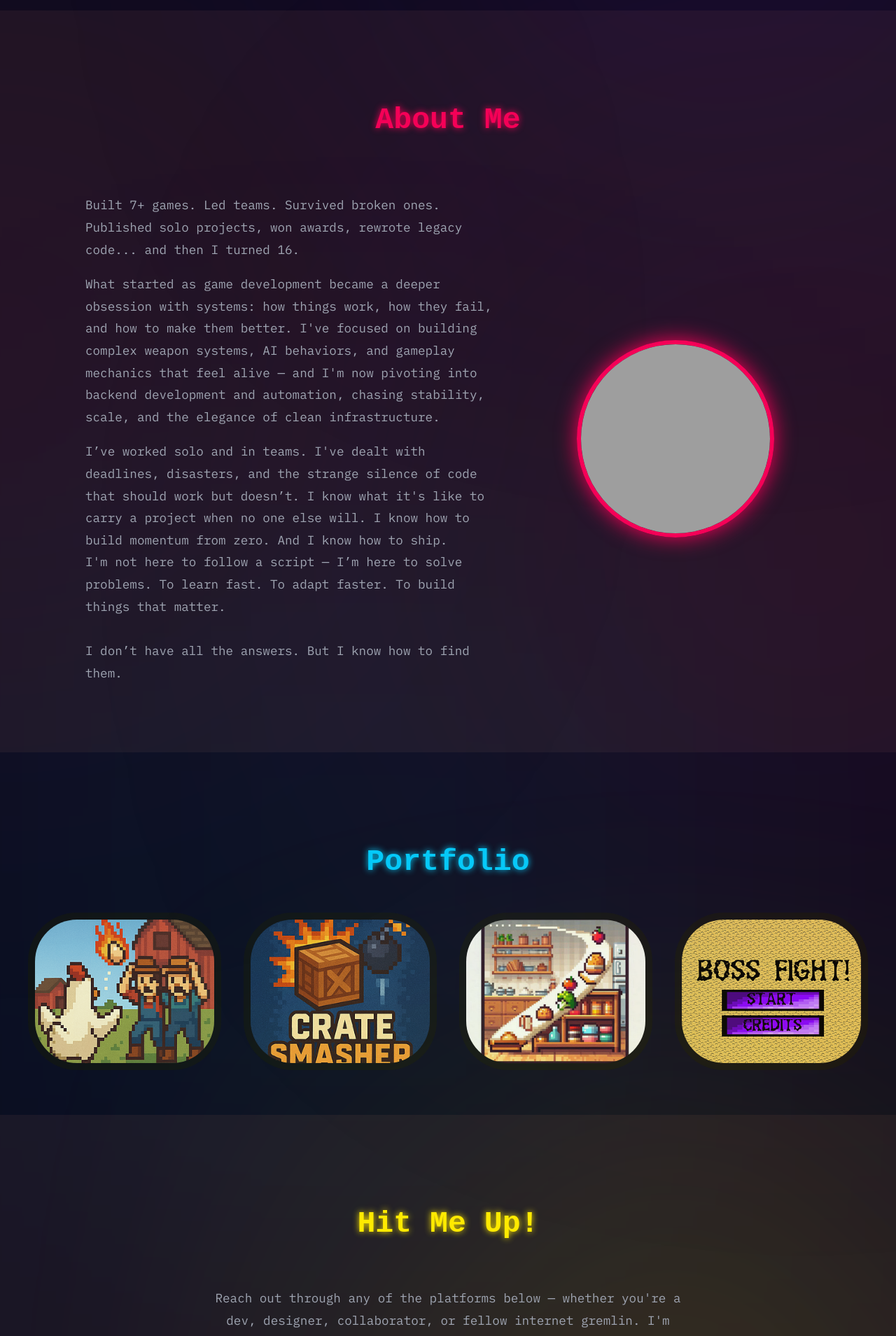
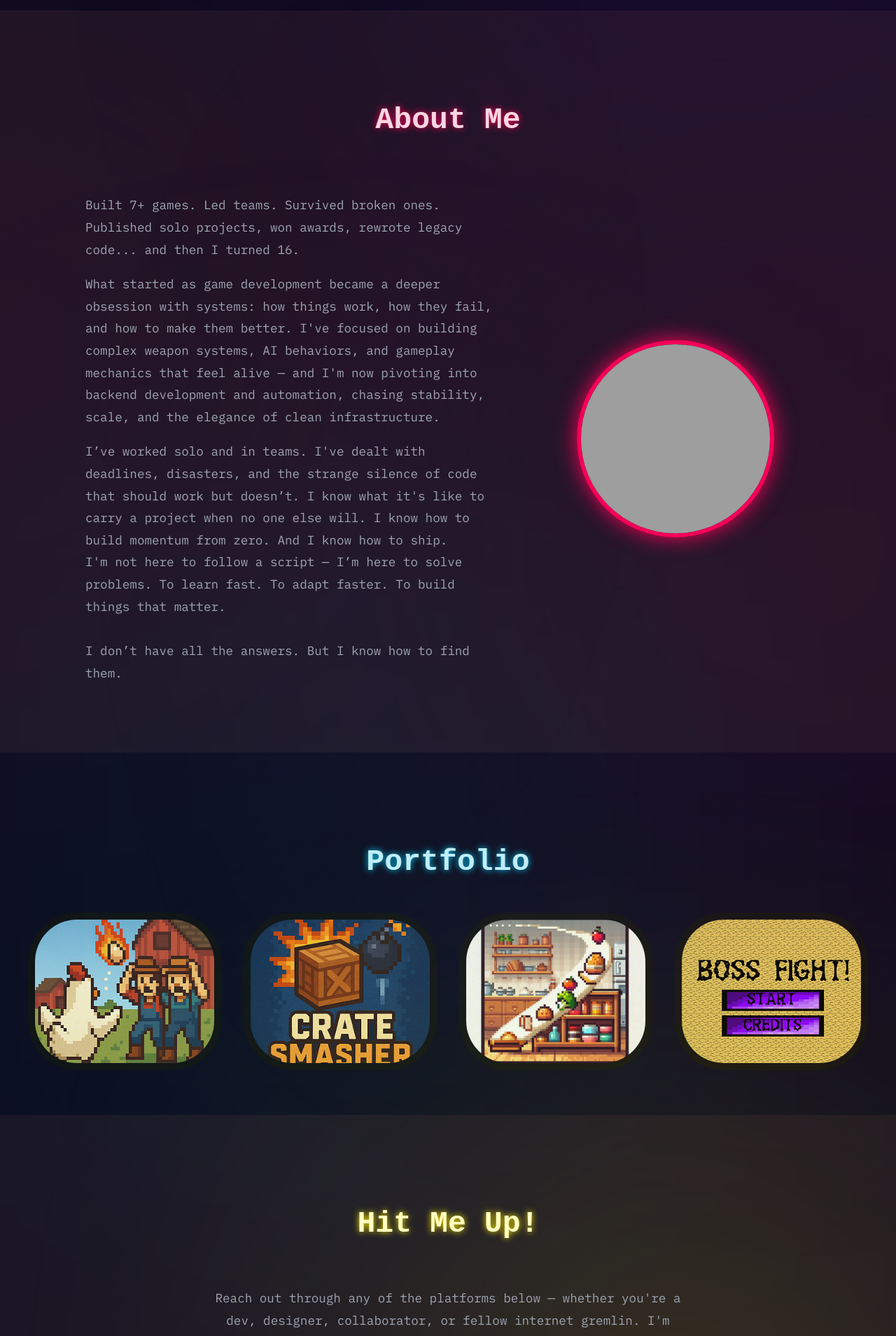
Before and after one commit to Myst1cS04p/Me, a Jekyll site: the page built from index.md, in a window 1280 px wide. Shown: the part 626-2535 px from the top of the page at 70% size. Built offline with Jekyll 4.4.1, drawn with Linux system fonts in a browser that asks for light colours; some web fonts are replaced; grey boxes are pictures that could not be loaded.

Commit message:
Glow text fix

```diff
--- a/_sass/_about.scss
+++ b/_sass/_about.scss
@@ -14,7 +14,7 @@
 
 .about-heading {
   font-size: 2.7rem;
-  color: var(--color-red);
+  color: var(--bright-red);
   text-shadow: 0 0 10px var(--color-red);
   font-family: 'Edit Undo BRK', monospace;
 }
--- a/_sass/_contact.scss
+++ b/_sass/_contact.scss
@@ -14,7 +14,7 @@
 
 .contact-heading {
     font-size: 2.7rem;
-    color: var(--color-yellow);
+    color: var(--bright-yellow);
     text-shadow: 0 0 10px var(--color-yellow);
     font-family: 'Edit Undo BRK', monospace;
 }
--- a/_sass/_portfolio.scss
+++ b/_sass/_portfolio.scss
@@ -17,7 +17,7 @@
 
 .portfolio-heading {
   font-size: 2.7rem;
-  color: var(--color-blue);
+  color: var(--bright-blue);
   text-shadow: 0 0 10px var(--color-blue);
   font-family: 'Edit Undo BRK', monospace;
 }
--- a/assets/css/main.scss
+++ b/assets/css/main.scss
@@ -12,17 +12,22 @@
     --color-black: #1A1A2E;
     --color-purple: #5D09E4;
 
+    --bright-yellow: #FFFFC2; // pale yellow-white
+    --bright-red: #FFD6E3;    // pinkish white
+    --bright-blue: #C9F6FF;   // icy blue-white
+
     --bg-color: #1B1524;
     --second-bg-color: #281F34;
     --text-color: #9FA5B2;
+
     --glow-purple: rgba(160, 32, 240, 0.35);
     --glow-purple-low: rgba(160, 32, 240, 0.15);
     --glow-purple-mid: rgba(160, 32, 240, 0.25);
-
     --glow-red: rgba(245, 0, 87, 0.25);
     --glow-red-low: rgba(245, 0, 87, 0.15);
+    --glow-blue-low: rgba(0, 207, 255, 0.15);
 
-    --glow-blue-low: rgba(0, 207, 255, 0.15);
+
 }
 
 @import 'fonts';
--- a/js/modal.js
+++ b/js/modal.js
@@ -24,17 +24,27 @@ document.addEventListener('DOMContentLoaded', function () {
         return `rgba(${r}, ${g}, ${b}, ${alpha})`;
     }
 
+    function brightenColor(hex, amount = 0.7) {
+        const r = parseInt(hex.slice(1, 3), 16);
+        const g = parseInt(hex.slice(3, 5), 16);
+        const b = parseInt(hex.slice(5, 7), 16);
 
+        const brighten = (c) => Math.round(c + (255 - c) * amount);
+
+        return `rgb(${brighten(r)}, ${brighten(g)}, ${brighten(b)})`;
+    }
 
     cards.forEach(card => {
         const color = getComputedStyle(card).getPropertyValue('--hover-color').trim();
+        const brightTextColor = brightenColor(color);
+        const brightModalColor = brightenColor(color);
 
         // Hover: Update section glow color
         card.addEventListener('mouseenter', () => {
             updateGlow(color);
 
-            heading.style.color = color;
-            heading.style.textShadow = `0 0 10px ${color}`;
+            heading.style.color = brightTextColor;
+            heading.style.textShadow = `0 0 10px ${color}`; // soft actual glow
         });
 
 
@@ -49,9 +59,9 @@ document.addEventListener('DOMContentLoaded', function () {
             // Dynamic modal styling
             modal.style.borderColor = color;
             modal.style.boxShadow = `0 0 25px ${color}, 0 0 60px ${color}`;
-            title.style.color = color;
+            title.style.color = brightModalColor;
             title.style.textShadow = `0 0 10px ${color}`;
-            closeBtn.style.color = color;
+            closeBtn.style.color = brightModalColor;
             closeBtn.style.textShadow = `0 0 10px ${color}`;
             cta.style.backgroundColor = color;
             cta.style.boxShadow = `0 0 15px ${color}, 0 0 30px ${color}`;
```
Also changed, not shown: 2 other files.
